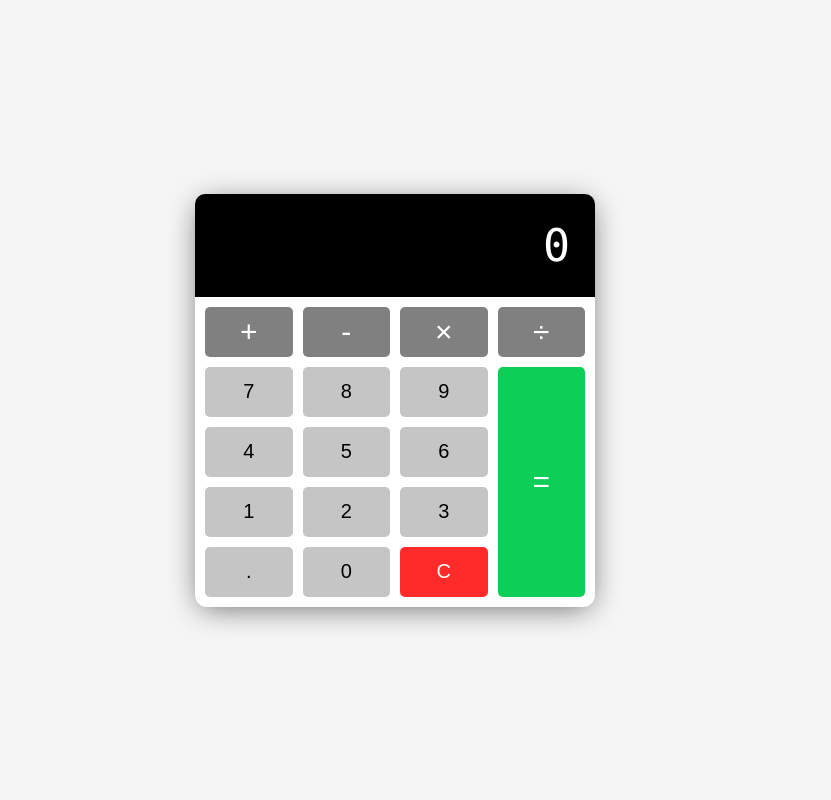
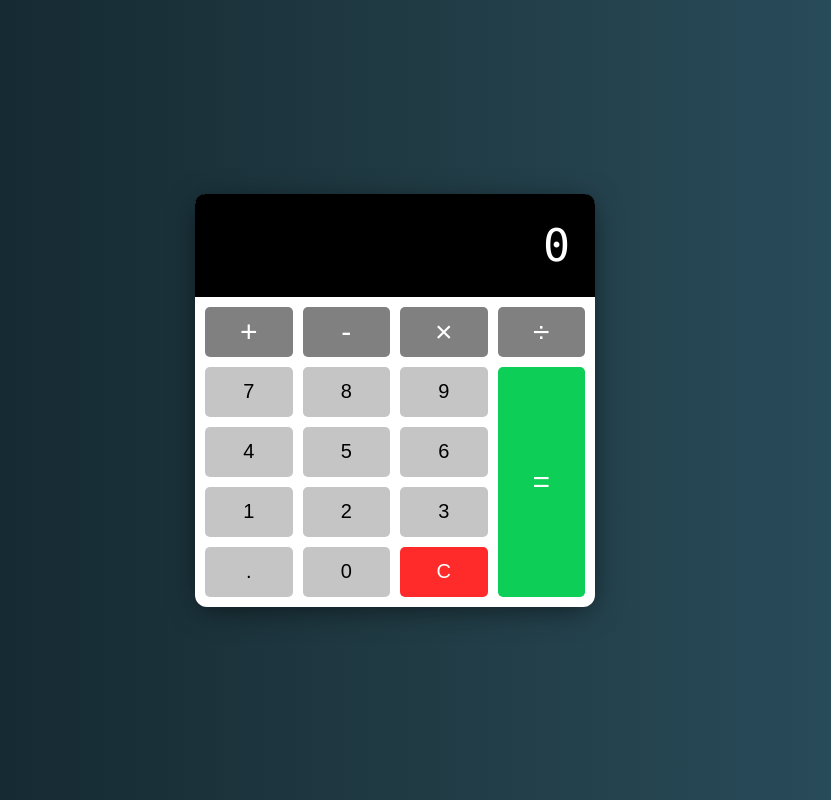
Before and after one commit to heuzin/calculator, a plain HTML site: page index.html in a window 1280 px wide. Shown: the whole page, without its empty margins (245-1076 px from the left). Drawn offline with Linux system fonts and the light colour scheme.

Commit message:
background gradient

```diff
--- a/style.css
+++ b/style.css
@@ -9,8 +9,8 @@ body {
   display: flex;
   justify-content: center;
   align-items: center;
-  background: whitesmoke;
-  /* background: linear-gradient(to right, #0f2027, #203a43, #2c5364); */
+  /* background: whitesmoke; */
+  background: linear-gradient(to right, #0f2027, #203a43, #2c5364);
 }
 
 .calculator {
```
